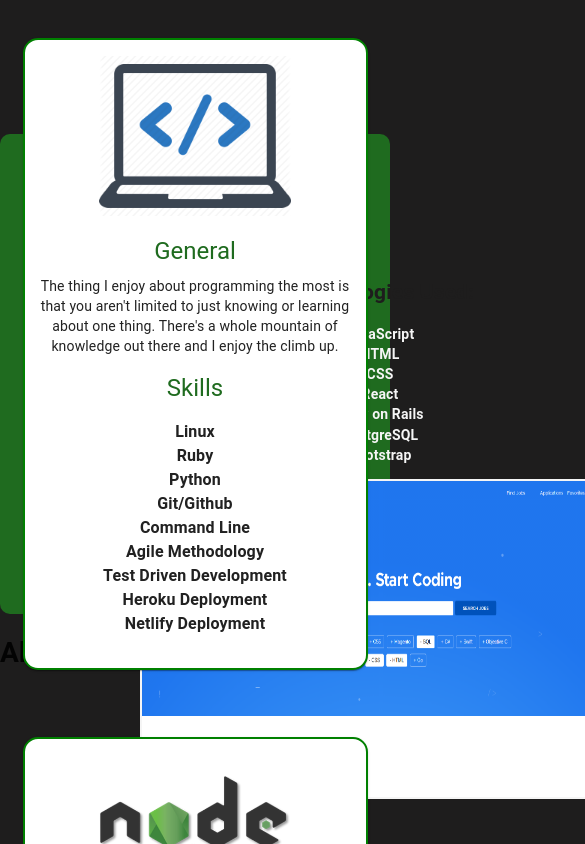
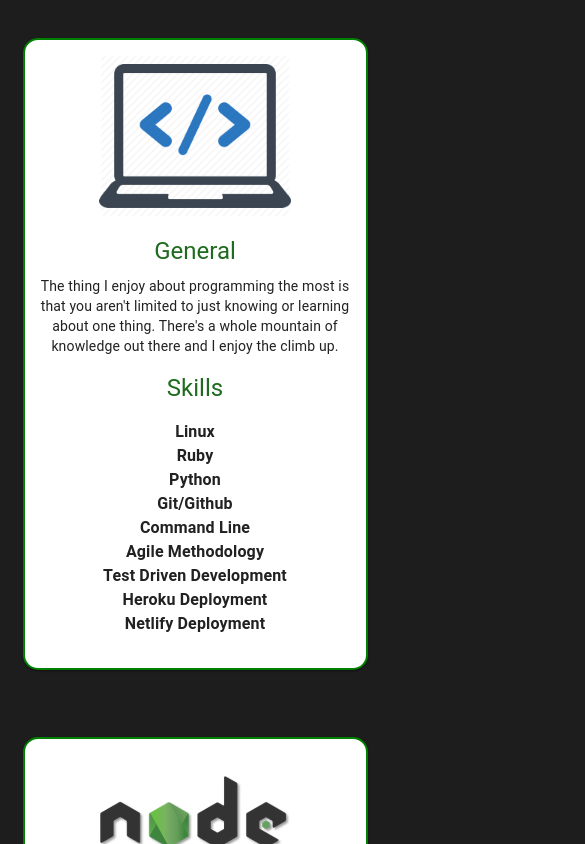
Before and after one commit to ElvisHernandez/Portfolio, a React (Create React App) app: page / in a window 390 px wide. Shown: the part 1740-2584 px from the top of the page, 585 px wide, since content can reach past the window. Built offline with nearby package versions, Linux system fonts and the light colour scheme.

Commit message:
resized canvas and project cards at various breakpoints

```diff
--- a/src/components/ProjectsCard/ProjectsCard.module.css
+++ b/src/components/ProjectsCard/ProjectsCard.module.css
@@ -37,3 +37,11 @@ a {
 button:hover a {
   color: #228b22;
 }
+
+@media (max-width: 900px) {
+  .projectContainer {
+    height: 15rem;
+    width: 25rem;
+    background-size: 25rem 15rem;
+  }
+}
--- a/src/pages/Projects/Projects.module.css
+++ b/src/pages/Projects/Projects.module.css
@@ -86,3 +86,26 @@
 .codeButton {
     width: 10rem;
 } */
+
+@media (max-width: 1100px) {
+  .projectsIntro {
+    height: 80rem;
+  }
+
+  .projects {
+    flex-direction: column;
+    align-items: center;
+  }
+}
+
+@media (max-width: 900px) {
+  .projectsCanvas {
+    margin-top: 90rem;
+  }
+}
+
+@media (max-width: 600px) {
+  .projectsIntro {
+    padding: 0;
+  }
+}
```
